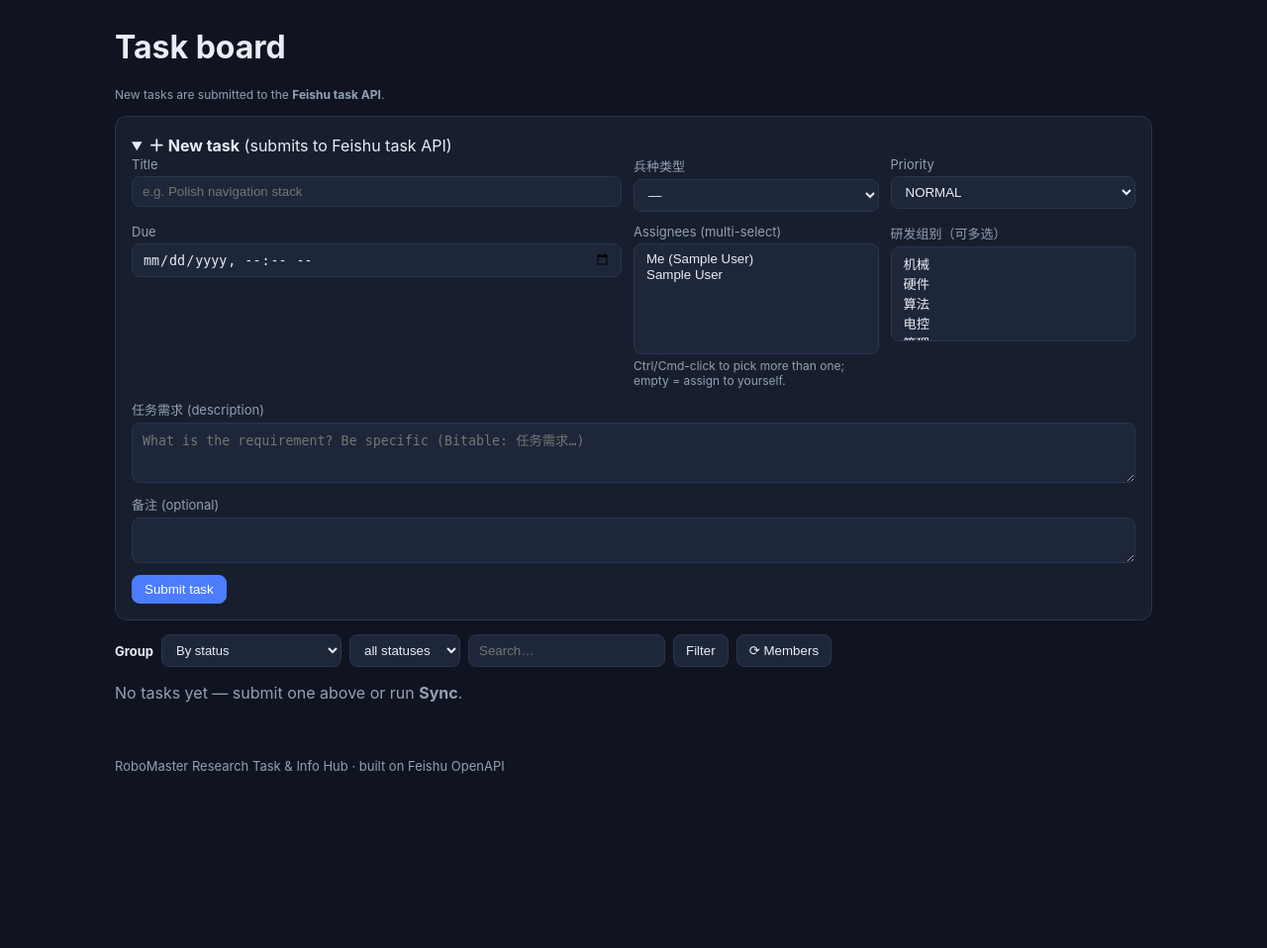
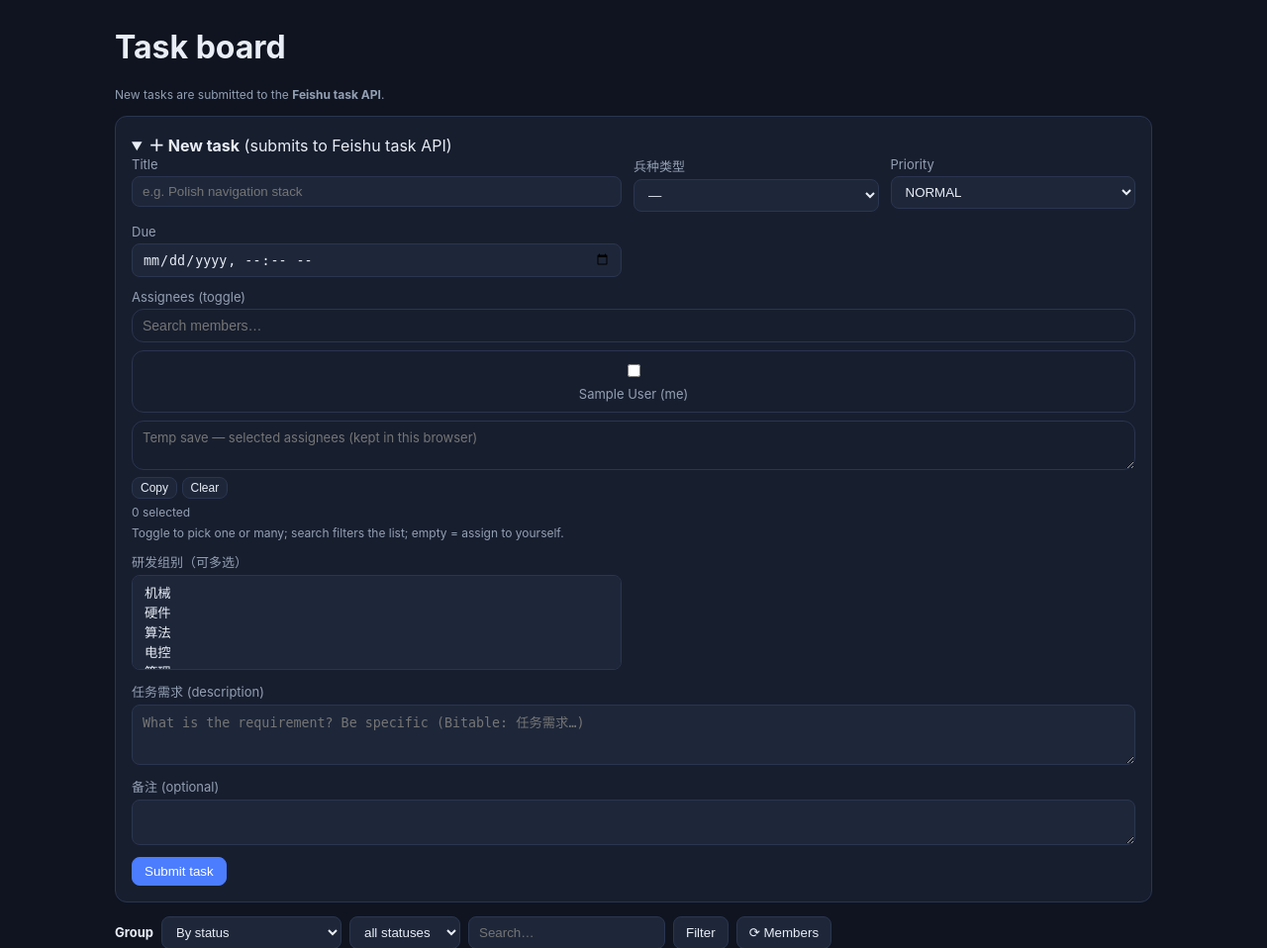
Before and after one commit to fantastic-octo-barnacle/LarkAI, a Flask app: page /tasks in a window 1280 px wide, after a click that opens the changed part. Shown: the part 102-1060 px from the top of the page at 99% size. Before the commit the page ends 884 px from the top, so only its background shows below. Run offline with Flask 3, Linux system fonts and the light colour scheme; the visitor is signed in with stand-in values (Sample User, id 1); data comes from the database, SQL or seed files in the repository; data that the repository does not hold is empty.

Commit message:
U: add toggle/search/temp-save to assignee picker and dashboard members

```diff
--- a/rmtask/web/static/app.js
+++ b/rmtask/web/static/app.js
@@ -2,3 +2,134 @@ document.addEventListener('submit', function (e) {
   var form = e.target.closest('form[data-confirm]');
   if (form && !window.confirm(form.getAttribute('data-confirm'))) e.preventDefault();
 });
+
+function copyText(text) {
+  if (!text) return;
+  if (navigator.clipboard && navigator.clipboard.writeText) {
+    navigator.clipboard.writeText(text).catch(function () {});
+    return;
+  }
+  var ta = document.createElement('textarea');
+  ta.value = text;
+  document.body.appendChild(ta);
+  ta.select();
+  try { document.execCommand('copy'); } catch (err) {}
+  document.body.removeChild(ta);
+}
+
+function lsGet(key, fallback) {
+  try { return localStorage.getItem(key); } catch (err) { return fallback; }
+}
+
+function lsSet(key, value) {
+  try { localStorage.setItem(key, value); } catch (err) {}
+}
+
+// -- Assignee picker: toggle list + search + temp-save text block ------------
+(function initAssigneePicker() {
+  var list = document.getElementById('assignee-list');
+  var search = document.getElementById('assignee-search');
+  var draft = document.getElementById('assignee-draft');
+  var count = document.getElementById('assignee-count');
+  if (!list || !draft) return;
+  var SEL_KEY = 'rmtask.assignees';
+  var DRAFT_KEY = 'rmtask.assignee.draft';
+
+  function refresh(fromDraft) {
+    var checked = list.querySelectorAll('input[name=owner_open_id]:checked');
+    var ids = [];
+    var names = [];
+    checked.forEach(function (o) {
+      ids.push(o.value);
+      names.push(o.getAttribute('data-name') || o.value);
+    });
+    if (!fromDraft) draft.value = names.join(', ');
+    if (count) count.textContent = ids.length + ' selected';
+    lsSet(SEL_KEY, JSON.stringify(ids));
+    lsSet(DRAFT_KEY, draft.value);
+  }
+
+  var savedIds = [];
+  try { savedIds = JSON.parse(lsGet(SEL_KEY, '[]') || '[]'); } catch (err) { savedIds = []; }
+  var savedDraft = lsGet(DRAFT_KEY, '');
+  if (savedIds.length) {
+    list.querySelectorAll('input[name=owner_open_id]').forEach(function (o) {
+      if (savedIds.indexOf(o.value) !== -1) o.checked = true;
+    });
+  } else if (savedDraft) {
+    draft.value = savedDraft;
+  }
+  refresh(true);
+
+  list.addEventListener('change', function () { refresh(); });
+  draft.addEventListener('input', function () {
+    lsSet(DRAFT_KEY, draft.value);
+    var n = draft.value.split(',').map(function (s) { return s.trim(); }).filter(Boolean).length;
+    if (count) count.textContent = n + ' named';
+  });
+  if (search) {
+    search.addEventListener('input', function () {
+      var q = search.value.trim().toLowerCase();
+      list.querySelectorAll('.toggle').forEach(function (label) {
+        var name = (label.getAttribute('data-name') || label.textContent || '').toLowerCase();
+        label.style.display = (!q || name.indexOf(q) !== -1) ? '' : 'none';
+      });
+    });
+  }
+  var copy = document.getElementById('assignee-copy');
+  if (copy) copy.addEventListener('click', function () { copyText(draft.value); });
+  var clear = document.getElementById('assignee-clear');
+  if (clear) clear.addEventListener('click', function () {
+    list.querySelectorAll('input[name=owner_open_id]:checked').forEach(function (o) { o.checked = false; });
+    refresh();
+  });
+})();
+
+// -- Dashboard team members: toggle + search + temp-save text block ----------
+(function initMemberPanel() {
+  var toggle = document.getElementById('member-toggle');
+  var panel = document.getElementById('member-panel');
+  var search = document.getElementById('member-search');
+  var grid = document.getElementById('member-grid');
+  var draft = document.getElementById('member-draft');
+  var count = document.getElementById('member-count');
+  if (!toggle || !panel || !grid || !draft) return;
+  var HIDE_KEY = 'rmtask.members.hidden';
+  var DRAFT_KEY = 'rmtask.members.draft';
+
+  function visibleMembers() {
+    var q = search ? search.value.trim().toLowerCase() : '';
+    var rows = [];
+    grid.querySelectorAll('.member').forEach(function (m) {
+      var name = (m.getAttribute('data-member-name') || m.textContent || '').toLowerCase();
+      var role = (m.getAttribute('data-member-role') || '').toLowerCase();
+      var match = !q || name.indexOf(q) !== -1 || role.indexOf(q) !== -1;
+      m.style.display = match ? '' : 'none';
+      if (match) rows.push(m.getAttribute('data-member-name') || '');
+    });
+    return rows;
+  }
+
+  function refresh() {
+    var rows = visibleMembers();
+    draft.value = rows.join('\n');
+    if (count) count.textContent = rows.length + ' shown';
+    lsSet(DRAFT_KEY, draft.value);
+  }
+
+  if (lsGet(HIDE_KEY, '') === '1') {
+    toggle.checked = false;
+    panel.style.display = 'none';
+  }
+  var savedDraft = lsGet(DRAFT_KEY, '');
+  if (savedDraft && !grid.querySelector('.member')) draft.value = savedDraft;
+  toggle.addEventListener('change', function () {
+    panel.style.display = toggle.checked ? '' : 'none';
+    lsSet(HIDE_KEY, toggle.checked ? '0' : '1');
+    refresh();
+  });
+  if (search) search.addEventListener('input', refresh);
+  var copy = document.getElementById('member-copy');
+  if (copy) copy.addEventListener('click', function () { copyText(draft.value); });
+  refresh();
+})();
--- a/rmtask/web/static/style.css
+++ b/rmtask/web/static/style.css
@@ -119,6 +119,15 @@ label.chk-row { display: inline-flex; flex-direction: row; align-items: center;
 .wl-tasks { margin: 8px 0 4px; padding-left: 20px; list-style: square; }
 .wl-tasks li { padding: 3px 0; }
 
+/* -- member picker: toggle list + search + temp-save text block -- */
+.picker input.search, #member-search { width: 100%; box-sizing: border-box; padding: 8px 10px; margin: 4px 0 8px; border: 1px solid var(--border); border-radius: var(--radius); background: var(--panel); color: var(--text); font-size: 14px; }
+.picker-list { max-height: 220px; overflow-y: auto; border: 1px solid var(--border); border-radius: var(--radius); padding: 6px; background: var(--panel); }
+.picker-list .toggle { display: flex; align-items: center; gap: 6px; padding: 4px 6px; border-radius: 4px; cursor: pointer; }
+.picker-list .toggle:hover { background: var(--panel2); }
+.picker-actions { display: flex; flex-direction: column; gap: 6px; margin-top: 8px; }
+.picker-actions textarea { box-sizing: border-box; width: 100%; padding: 8px 10px; border: 1px solid var(--border); border-radius: var(--radius); background: var(--panel); color: var(--text); font-family: inherit; font-size: 13px; }
+.picker .muted { display: block; margin-top: 6px; }
+
 /* -- misc badges -- */
 .badge.st-in_progress { border-color: var(--accent); color: var(--accent2); }
 .badge.src-bitable { border-color: var(--warn); color: var(--warn); }
--- a/rmtask/web/templates/tasks.html
+++ b/rmtask/web/templates/tasks.html
@@ -20,13 +20,19 @@
     </label>
     <label>Priority<select name="priority"><option>NORMAL</option><option>HIGH</option><option>URGENT</option></select></label>
     <label>Due<input type="datetime-local" name="due"></label>
-    <label>Assignees (multi-select)
-      <select name="owner_open_id" multiple size="6">
-        {% if current_user %}<option value="{{ current_user.open_id }}">Me ({{ current_user.name }})</option>{% endif %}
-        {% for a in assignees %}<option value="{{ a.open_id }}">{{ a.name }}</option>{% endfor %}
-      </select>
-      <span class="muted small">Ctrl/Cmd-click to pick more than one; empty = assign to yourself.</span>
-    </label>
+    <div class="full picker">
+      <label>Assignees (toggle)</label>
+      <input class="search" id="assignee-search" type="search" placeholder="Search members…" autocomplete="off">
+      <div class="picker-list" id="assignee-list">
+        {% if current_user %}<label class="toggle" data-name="{{ current_user.name }}"><input type="checkbox" name="owner_open_id" value="{{ current_user.open_id }}" data-name="{{ current_user.name }}"> {{ current_user.name }} (me)</label>{% endif %}
+        {% for a in assignees %}{% if not current_user or a.open_id != current_user.open_id %}<label class="toggle" data-name="{{ a.name }}"><input type="checkbox" name="owner_open_id" value="{{ a.open_id }}" data-name="{{ a.name }}"> {{ a.name }}</label>{% endif %}{% endfor %}
+      </div>
+      <div class="picker-actions">
+        <textarea id="assignee-draft" rows="2" placeholder="Temp save — selected assignees (kept in this browser)"></textarea>
+        <span><button type="button" class="btn small" id="assignee-copy">Copy</button> <button type="button" class="btn small" id="assignee-clear">Clear</button> <span class="muted small" id="assignee-count"></span></span>
+      </div>
+      <span class="muted small">Toggle to pick one or many; search filters the list; empty = assign to yourself.</span>
+    </div>
     <label>研发组别（可多选）
       <select name="divisions" multiple size="4">
         {% for o in task_options.divisions %}<option value="{{ o }}">{{ o }}</option>{% endfor %}
```
Also changed, not shown: rmtask/web/templates/index.html (+12 -4 lines), tests/test_smoke.py (+11 -0 lines), README.md.
